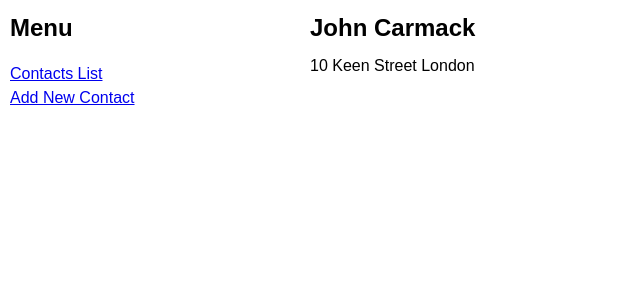
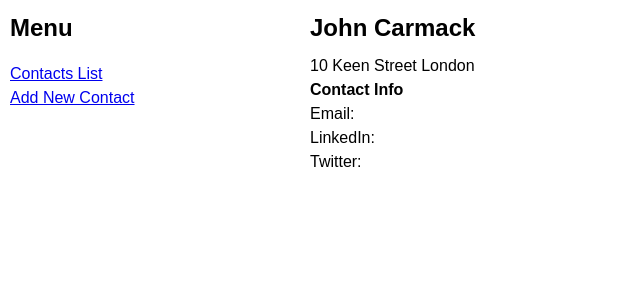
Before and after one commit to boolean-uk/react-address-book, a React (Create React App) app: page /contacts/1 in a window 1280 px wide. Shown: the top 300 px of the page, without its empty margins (0-640 px from the left). Built offline with nearby package versions, Linux system fonts and the light colour scheme; data requests are answered from the project's data file.

Commit message:
completed extension 1

```diff
--- a/db/db.json
+++ b/db/db.json
@@ -15,25 +15,14 @@
       "city": "London"
     },
     {
-      "firstName": "Best name",
-      "lastName": "of the Bestest",
+      "firstName": "Best",
+      "lastName": "of the Best",
       "street": "Best Street",
-      "city": "Best City",
+      "city": "Of the Best City",
+      "email": "Best email",
+      "linkedIn": "Best linkedIn",
+      "twitter": "Best twitter",
       "id": 3
-    },
-    {
-      "firstName": "Almost",
-      "lastName": "Best Name",
-      "street": "Almost Best Street",
-      "city": "Almost Best City",
-      "id": 4
-    },
-    {
-      "firstName": "Almost",
-      "lastName": "Best Name",
-      "street": "Almost Best Street",
-      "city": "Almost Best City",
-      "id": 5
     }
   ]
 }
--- a/src/components/ContactsAdd.js
+++ b/src/components/ContactsAdd.js
@@ -7,7 +7,10 @@ function ContactsAdd(props) {
     firstName: '',
     lastName: '',
     street: '',
-    city: ''
+    city: '',
+    email: '',
+    linkedIn: '',
+    twitter: ''
   }
 
   const { setContacts, contacts } = props
@@ -56,6 +59,18 @@ function ContactsAdd(props) {
       <input id="city" name="city" type="text" required
        onChange={handleChange} value={formData.city}/>
 
+      <label htmlFor="email">Email:</label>
+      <input id="email" name="email" type="text" required
+       onChange={handleChange} value={formData.email}/>
+
+      <label htmlFor="linkedIn">LinkedIn:</label>
+      <input id="linkedIn" name="linkedIn" type="text" required
+       onChange={handleChange} value={formData.linkedIn}/>
+
+      <label htmlFor="twitter">Twitter:</label>
+      <input id="twitter" name="twitter" type="text" required
+       onChange={handleChange} value={formData.twitter}/>
+
       <div className="actions-section">
         <button className="button blue" type="submit">
           Create
--- a/src/components/ContactsView.js
+++ b/src/components/ContactsView.js
@@ -24,6 +24,12 @@ function ContactsView() {
     <div>
       <h2>{contact.firstName} {contact.lastName}</h2>
       <p>{contact.street} {contact.city}</p>
+      <p>
+        <h4>Contact Info</h4>
+        <p>Email: {contact.email}</p>
+        <p>LinkedIn: {contact.linkedIn}</p>
+        <p>Twitter: {contact.twitter}</p>
+      </p>
     </div>
   )
 }
```
